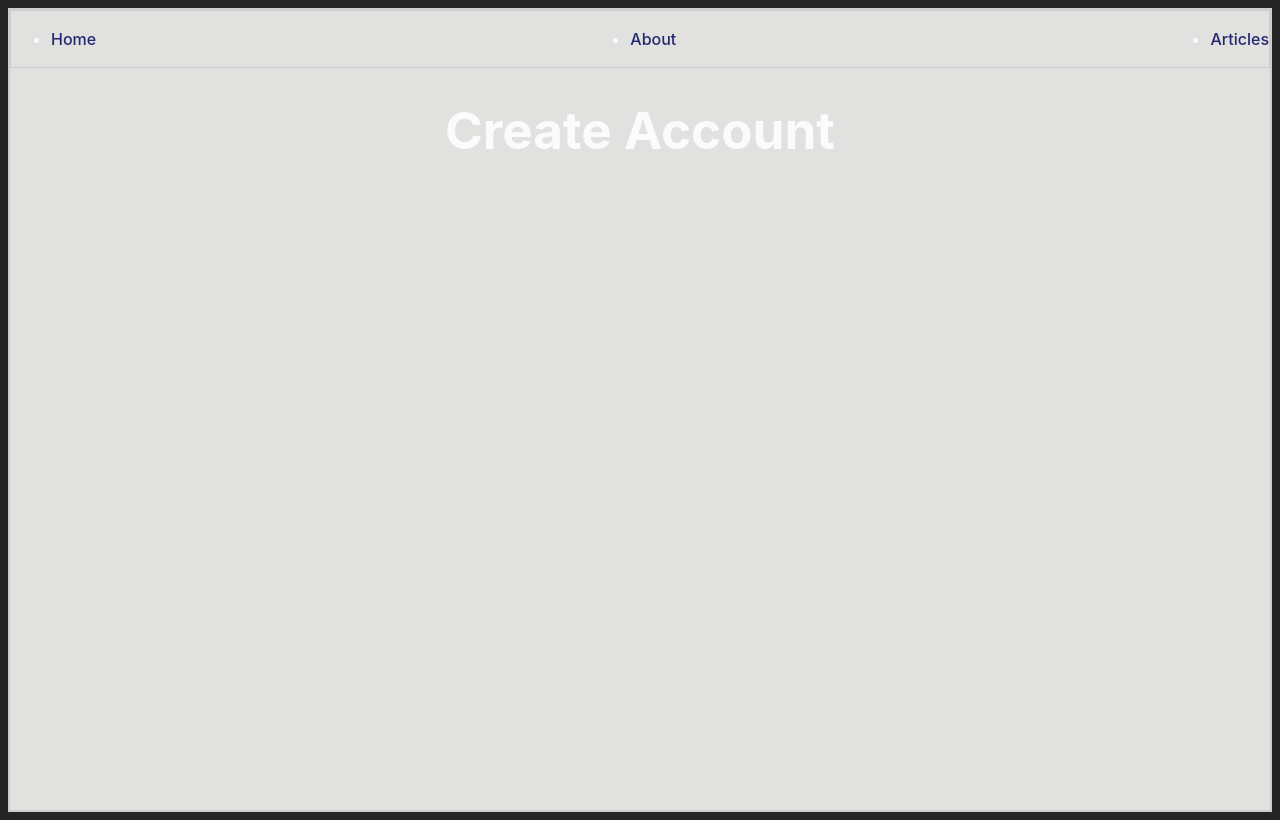
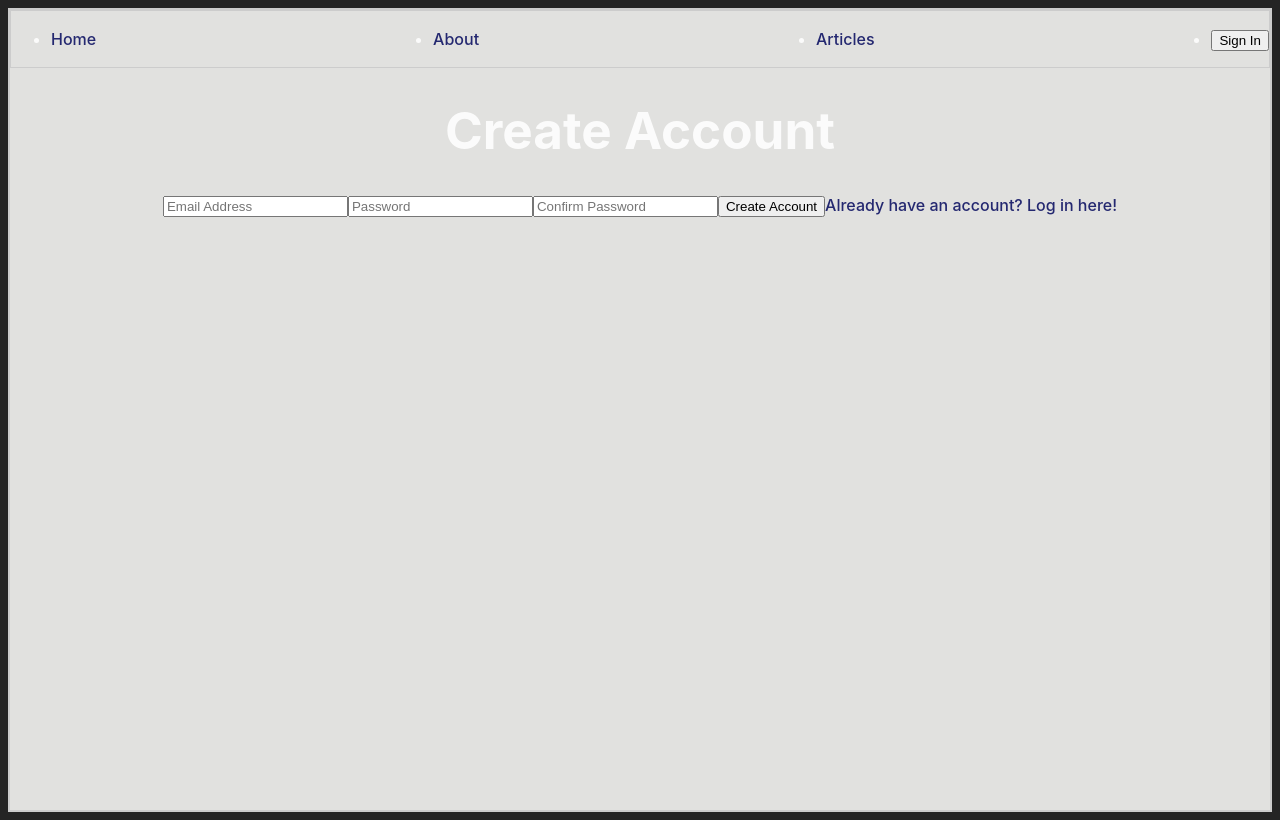
Before and after one commit to eric-laudrum/AdventureClub, a React (Vite) app in the folder front-end/: page /create-account in a window 1280 px wide. Built offline with nearby package versions, Linux system fonts and the light colour scheme; no server answers.

Commit message:
Implement firebase user account creation and sign in

```diff
--- a/front-end/src/NavBar.jsx
+++ b/front-end/src/NavBar.jsx
@@ -1,18 +1,41 @@
 import { Link } from "react-router-dom";
+import { useNavigate } from "react-router-dom";
+import { getAuth, signOut} from 'firebase/auth';
+import useUser from "./use_user";
 
 export default function NavBar() {
+    const { isLoading, user } = useUser();
+
+    const navigate = useNavigate();
+
     return(
         <nav className='nav_bar'>
             <ul className='nav_links'>
                 <li className='nav_link'>
                     <Link to='/'>Home</Link>
-                    </li>
+                </li>
                 <li className='nav_link'>
                      <Link to='/about'>About</Link>
-                    </li>
+                </li>
                 <li className='nav_link'>
                      <Link to='/articles'>Articles</Link>
-                  </li>
+                </li>
+                { isLoading ? <li>Loading...</li> :(
+                    <>
+                    { user && (
+                    <li>
+                        Logged in as { user.email }
+                    </li>
+                    )}
+                    <li>
+                        { user
+                        ? <button onClick={()=> signOut(getAuth())}>Sign Out</button>
+                        : <button onClick={()=> navigate('/login')}>Sign In</button> }
+                    </li>
+                    </>
+                ) }
+
+
             </ul>
         </nav>
     )
--- a/front-end/src/pages/CreateAccountPage.jsx
+++ b/front-end/src/pages/CreateAccountPage.jsx
@@ -1,7 +1,56 @@
+import {useState} from 'react';
+import {Link , useNavigate } from 'react-router-dom';
+import {getAuth, createUserWithEmailAndPassword } from 'firebase/auth';
+
 export default function CreateAccountPage(){
-    console.log("\nCreateAccountPage.jsx: ")
+
+    const [email, setEmail ] = useState('');
+    const [password, setPassword] = useState('');
+    const [confirmPassword, setConfirmPassword] = useState('');
+    const [error, setError] = useState('');
+    const navigate = useNavigate();
+
+    async function createAccount(){
+        if(password !== confirmPassword){
+            setError('Password and confirm password do not match');
+            return;
+        }
+        try{
+            await createUserWithEmailAndPassword(getAuth(), email, password);
+            navigate('/articles');
+        } catch(e){
+            setError(e.message);
+        }
+    }
 
     return(
+        <>
         <h1>Create Account</h1>
+
+        {/* Error handling */}
+        { error && <p>{error}</p>}
+
+
+        <input
+            placeholder="Email Address"
+            value={ email }
+            onChange={e => setEmail(e.target.value)}
+        />
+        <input
+            placeholder="Password"
+            type="password"
+            value={ password }
+            onChange={e => setPassword(e.target.value)}
+        />
+        <input
+            placeholder="Confirm Password"
+            type="password"
+            value={ confirmPassword }
+            onChange={e => setConfirmPassword(e.target.value)}
+        />
+        <button onClick={ createAccount }>Create Account</button>
+        <Link to='/login'>Already have an account? Log in here!</Link>
+
+        </>
     );
 }
--- a/front-end/src/pages/LoginPage.jsx
+++ b/front-end/src/pages/LoginPage.jsx
@@ -1,6 +1,45 @@
+import {useState} from 'react';
+import {Link , useNavigate } from 'react-router-dom';
+import {getAuth, signInWithEmailAndPassword } from 'firebase/auth';
+
 export default function LoginPage(){
-    console.log("\nLoginPage.jsx: ")
+
+    const [email, setEmail ] = useState('');
+    const [password, setPassword] = useState('');
+    const [error, setError] = useState('');
+    const navigate = useNavigate();
+
+    async function logIn(){
+        try{
+            await signInWithEmailAndPassword(getAuth(), email, password);
+            navigate('/articles');
+        } catch(e){
+            setError(e.message);
+        }
+    }
+
     return(
+        <>
         <h1>Log In</h1>
+
+        {/* Error handling */}
+        { error && <p>{error}</p>}
+
+
+        <input
+            placeholder="Email Address"
+            value={ email }
+            onChange={e => setEmail(e.target.value)}
+        />
+        <input
+            placeholder="Password"
+            type="password"
+            value={ password }
+            onChange={e => setPassword(e.target.value)}
+        />
+        <button onClick={ logIn }>Log In</button>
+        <Link to='/create-account'>Don't have an account? Create one here!</Link>
+
+        </>
     );
 }
--- /dev/null
+++ b/front-end/src/use_user.js
@@ -0,0 +1,22 @@
+import { useState, useEffect } from 'react';
+import { getAuth, onAuthStateChanged } from 'firebase/auth';
+
+// Custom hooks
+const useUser = () => {
+    const [ isLoading, setIsLoading ] = useState( true );
+    const [ user, setUser ] = useState( null );
+
+    useEffect(() => {
+        const unsubscribe = onAuthStateChanged(getAuth(), function( user ){
+            setUser( user );
+            setIsLoading( false );
+        });
+
+        return unsubscribe;
+
+    }, []);
+
+    return { isLoading, user };
+}
+
+export default useUser;
```
